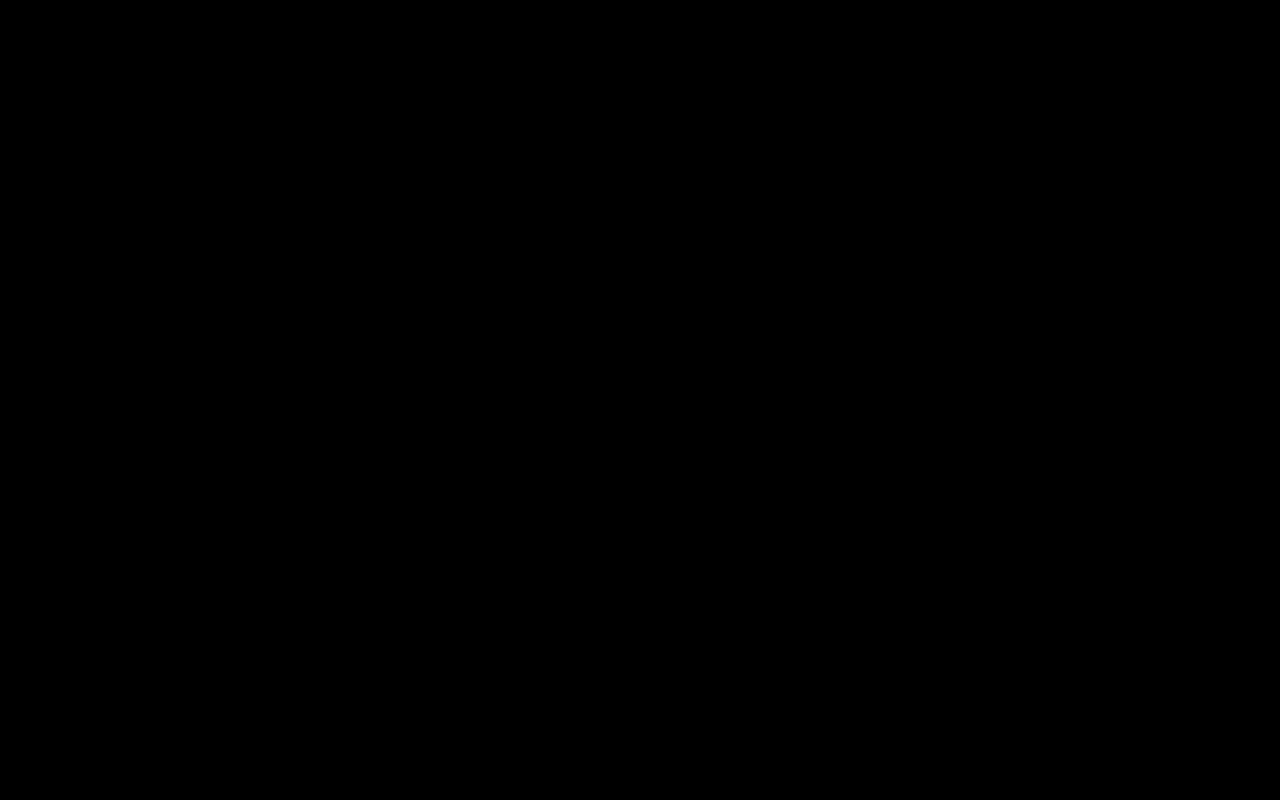
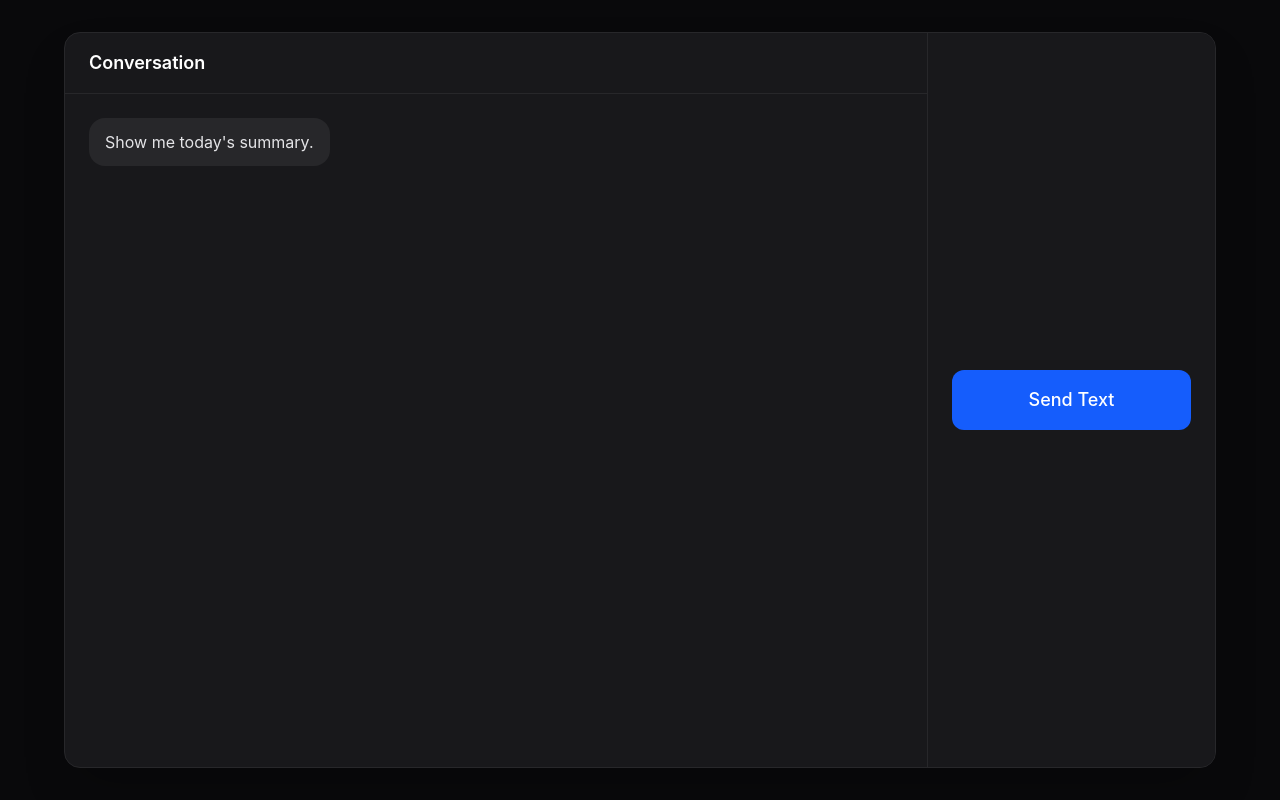
Before and after one commit to AkashM006/experiments.game-mechanics, a React (Vite) app: page /chat-ui in a window 1280 px wide. Before the commit this address had no page. Built offline with nearby package versions, Linux system fonts and the light colour scheme.

Commit message:
Simple chat window

```diff
--- a/src/main.tsx
+++ b/src/main.tsx
@@ -5,6 +5,7 @@ import { BrowserRouter, Route, Routes } from "react-router";
 import HomePage from "./ui/pages/HomePage";
 import DepletingResourcePage from "./ui/pages/DepletingResourcePage";
 import LayoutPage from "./ui/pages/LayoutPage";
+import ChatUIPage from "./ui/pages/ChatUIPage";
 
 createRoot(document.getElementById("root")!).render(
   <StrictMode>
@@ -13,6 +14,7 @@ createRoot(document.getElementById("root")!).render(
         <Route path="/" element={<HomePage />} />
         <Route path="/depleting-resource" element={<DepletingResourcePage />} />
         <Route path="/layout" element={<LayoutPage />} />
+        <Route path="/chat-ui" element={<ChatUIPage />} />
       </Routes>
     </BrowserRouter>
   </StrictMode>,
--- /dev/null
+++ b/src/ui/pages/ChatUIPage.tsx
@@ -0,0 +1,85 @@
+"use client";
+
+import { useEffect, useRef, useState } from "react";
+
+interface IMessage {
+  id: string;
+  text: string;
+}
+
+const initMessages: IMessage[] = [
+  {
+    id: new Date().toISOString(),
+    text: "Show me today's summary.",
+  },
+];
+
+export default function ChatUIPage() {
+  const [messages, setMessages] = useState<IMessage[]>(initMessages);
+  const bottomRef = useRef<HTMLDivElement | null>(null);
+
+  const onAddMessages = () => {
+    const newMessage: IMessage = {
+      id: new Date().toISOString(),
+      text: "Some really long message",
+    };
+
+    setMessages((msg) => [...msg, newMessage]);
+  };
+
+  useEffect(() => {
+    bottomRef.current?.scrollIntoView({
+      behavior: "smooth",
+    });
+  }, [messages]);
+
+  return (
+    <div className="h-svh flex">
+      <div className="flex-1 bg-zinc-950 flex justify-center p-8">
+        <div className="w-full max-w-6xl flex-1 bg-zinc-900 rounded-2xl border border-zinc-800 shadow-2xl flex overflow-hidden">
+          {/* Chat Section */}
+          <div className="flex-1 flex flex-col">
+            <div className="border-b border-zinc-800 px-6 py-4">
+              <h1 className="text-white text-lg font-semibold">Conversation</h1>
+            </div>
+
+            <div className="flex-1 overflow-y-auto p-6 space-y-4">
+              {/* Bot Message */}
+              {/* <div className="flex">
+                <div className="max-w-md rounded-2xl bg-zinc-800 px-4 py-3 text-zinc-200">
+                  Hello! How can I help you today?
+                </div>
+              </div> */}
+
+              {/* User Message */}
+              {/* <div className="flex justify-end">
+                <div className="max-w-md rounded-2xl bg-blue-600 px-4 py-3 text-white">
+                  Show me today's summary.
+                </div>
+              </div> */}
+
+              {messages.map((message) => (
+                <div key={message.id} className="flex">
+                  <div className="max-w-md rounded-2xl bg-zinc-800 px-4 py-3 text-zinc-200">
+                    {message.text}
+                  </div>
+                </div>
+              ))}
+              <div ref={bottomRef} />
+            </div>
+          </div>
+
+          {/* Side Panel */}
+          <div className="w-72 border-l border-zinc-800 bg-zinc-900 flex items-center justify-center p-6">
+            <button
+              className="w-full rounded-xl bg-blue-600 py-4 text-lg font-medium text-white transition hover:bg-blue-500 active:scale-95"
+              onClick={onAddMessages}
+            >
+              Send Text
+            </button>
+          </div>
+        </div>
+      </div>
+    </div>
+  );
+}
--- a/src/ui/pages/HomePage.tsx
+++ b/src/ui/pages/HomePage.tsx
@@ -10,6 +10,11 @@ const ROUTES = [
     id: 2,
     name: "Layout",
     link: "/layout",
+  },
+  {
+    id: 3,
+    name: "Chat UI",
+    link: "/chat-ui",
   },
 ];
 
--- a/src/ui/pages/LayoutPage.tsx
+++ b/src/ui/pages/LayoutPage.tsx
@@ -8,7 +8,7 @@ const Body = () => {
       <div className="border w-[30%]">Side bar</div>
       <div className="border flex-1 overflow-auto">
         <h1>Body</h1>
-        <div className="h-[1220px] bg-amber-900"></div>
+        <div className="h-300 bg-amber-900"></div>
       </div>
     </div>
   );
```
